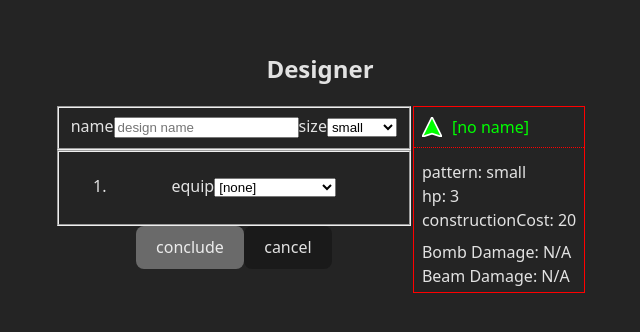
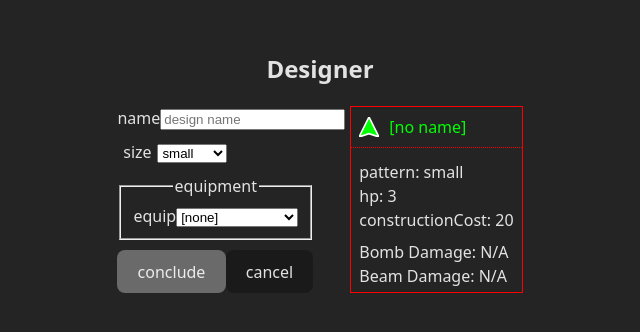
Before and after one commit to dblatcher/galaxy, a React (Vite) app: page / in a window 1280 px wide. Shown: the part 238-570 px from the top of the page, without its empty margins (320-960 px from the left). Built offline with nearby package versions, Linux system fonts and the light colour scheme.

Commit message:
basic design layout 2

```diff
--- a/src/components/designer.tsx/DesignApp.tsx
+++ b/src/components/designer.tsx/DesignApp.tsx
@@ -117,10 +117,9 @@ export const DesignApp = () => {
       </header>
 
       <div className="row">
-        <div>
-          <fieldset>
+        <div className="design-inputs">
           <label>
-              name
+            <span>name</span>
             <input
               type="text"
               value={state.design.name}
@@ -137,13 +136,13 @@ export const DesignApp = () => {
             setValue={(pattern) => dispatch({ type: "set-pattern", pattern })}
             getName={(id) => getPattern(id).name}
           />
-          </fieldset>
 
           <fieldset>
-            <ol>
+            <legend>equipment</legend>
+
             {state.design.slots.map((equipmentInSlot, slotIndex) => (
-                <li key={slotIndex}>
               <EquipmentSelect
+                key={slotIndex}
                 canUseBigEquipment={!!canUseBigEquipment}
                 availableEquipment={availableEquipment}
                 value={equipmentInSlot}
@@ -151,9 +150,7 @@ export const DesignApp = () => {
                   dispatch({ type: "fill-slot", slotIndex, equipment })
                 }
               />
-                </li>
             ))}
-            </ol>
           </fieldset>
           <div>
             <button disabled={!maybeDesign} onClick={conclude}>
@@ -164,7 +161,6 @@ export const DesignApp = () => {
         </div>
         <DesignStats design={state.design} faction={activeFaction} />
       </div>
-
     </main>
   );
 };
--- a/src/components/designer.tsx/designApp.css
+++ b/src/components/designer.tsx/designApp.css
@@ -1,7 +1,22 @@
-
-.design-app {
+.design-app .row {
+    display: flex;
+    gap: 5px;
 }
 
-.design-app .row {
+.design-inputs {
     display: flex;
+    flex-direction: column;
+    align-items: flex-start;
+    gap: 10px;
 }
+
+.design-inputs label>span {
+    min-width: 40px;
+    display: inline-block;
+}
+
+.design-inputs fieldset {
+    display: flex;
+    flex-direction: column;
+    gap: 5px;
+}
```
Lines whose indentation alone changed are shown as unchanged.
